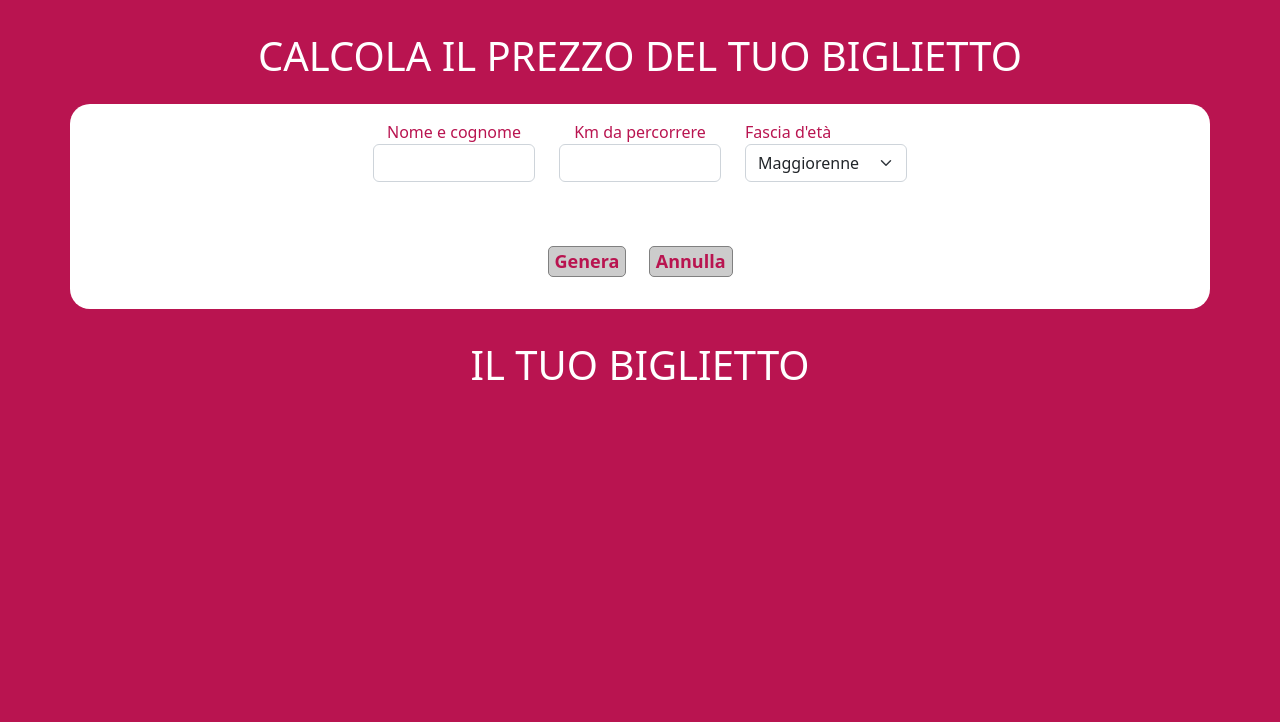
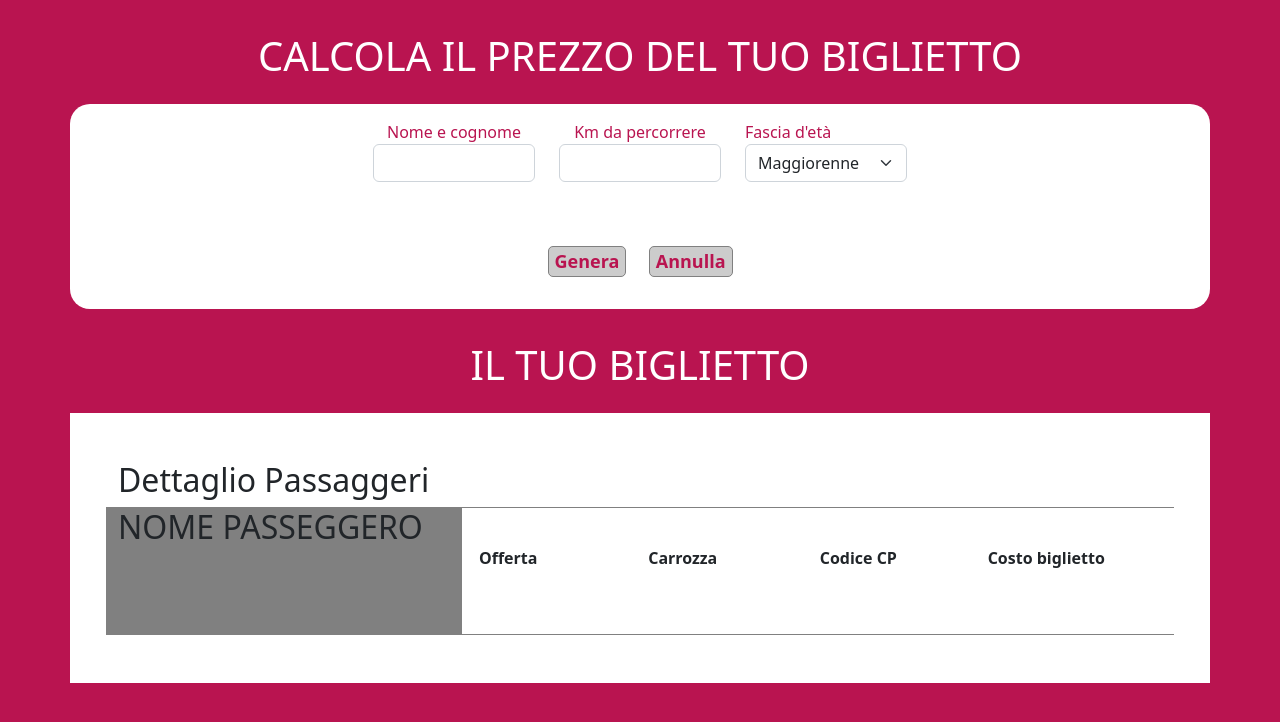
Before and after one commit to robpap96/js-biglietto-treno-form, a plain HTML site: page index.html in a window 1280 px wide. Drawn offline with nearby package versions, Linux system fonts and the light colour scheme.

Commit message:
finito layout biglietto

```diff
--- a/css/style.css
+++ b/css/style.css
@@ -24,3 +24,13 @@ body {
     border: 1px solid grey;
     border-radius: 5px;
 }
+.final-ticket .container-fluid{
+    background-color: white;
+}
+.final-ticket .col-4{
+    background-color: grey;
+}
+.final-ticket .container-fluid .row {
+    border-top: 1px solid grey;
+    border-bottom: 1px solid grey;
+}
--- a/index.html
+++ b/index.html
@@ -63,11 +63,35 @@
                 </div>
             </div>
         </div>
-        <div class="container">
+        <div class="container final-ticket">
             <div class="row">
                 <div class="section-title py-3">
                     <h1>IL TUO BIGLIETTO</h1>
-
+                </div>
+                <div class="container-fluid p-5">
+                    <h2>Dettaglio Passaggeri</h2>
+                    <div class="row ">
+                        <div class="col-4">
+                            <h2>NOME PASSEGGERO</h2>
+                            <h3 id="ticket-name"></h3>
+                        </div>
+                        <div class="col-8 px-3 pb-4">
+                            <table>
+                                <tr>
+                                    <th width="200" height="100">Offerta</th>
+                                    <th width="200">Carrozza</th>
+                                    <th width="200">Codice CP</th>
+                                    <th width="200">Costo biglietto</th>
+                                </tr>
+                                <tr>
+                                    <td></td>
+                                    <td></td>
+                                    <td></td>
+                                    <td></td>
+                                </tr>
+                            </table>
+                        </div>
+                    </div>
                 </div>
             </div>
         </div>
```
